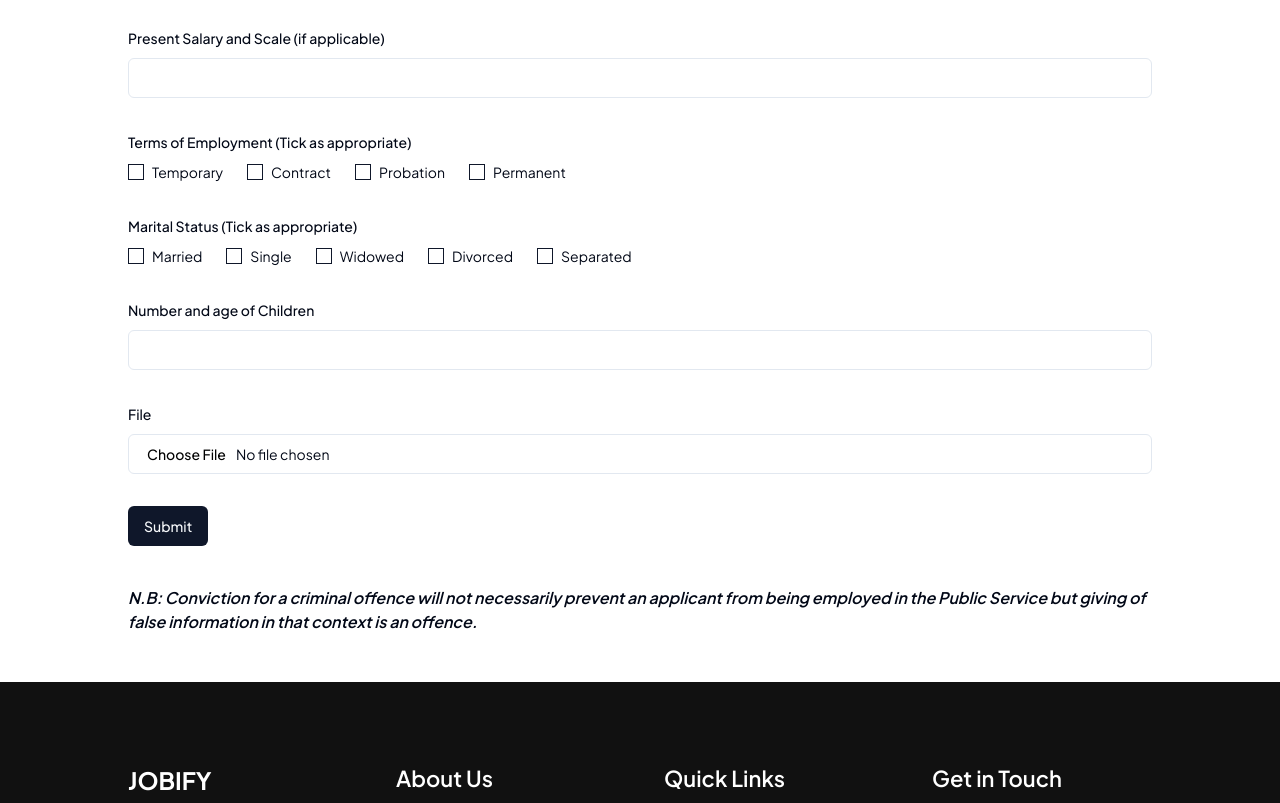
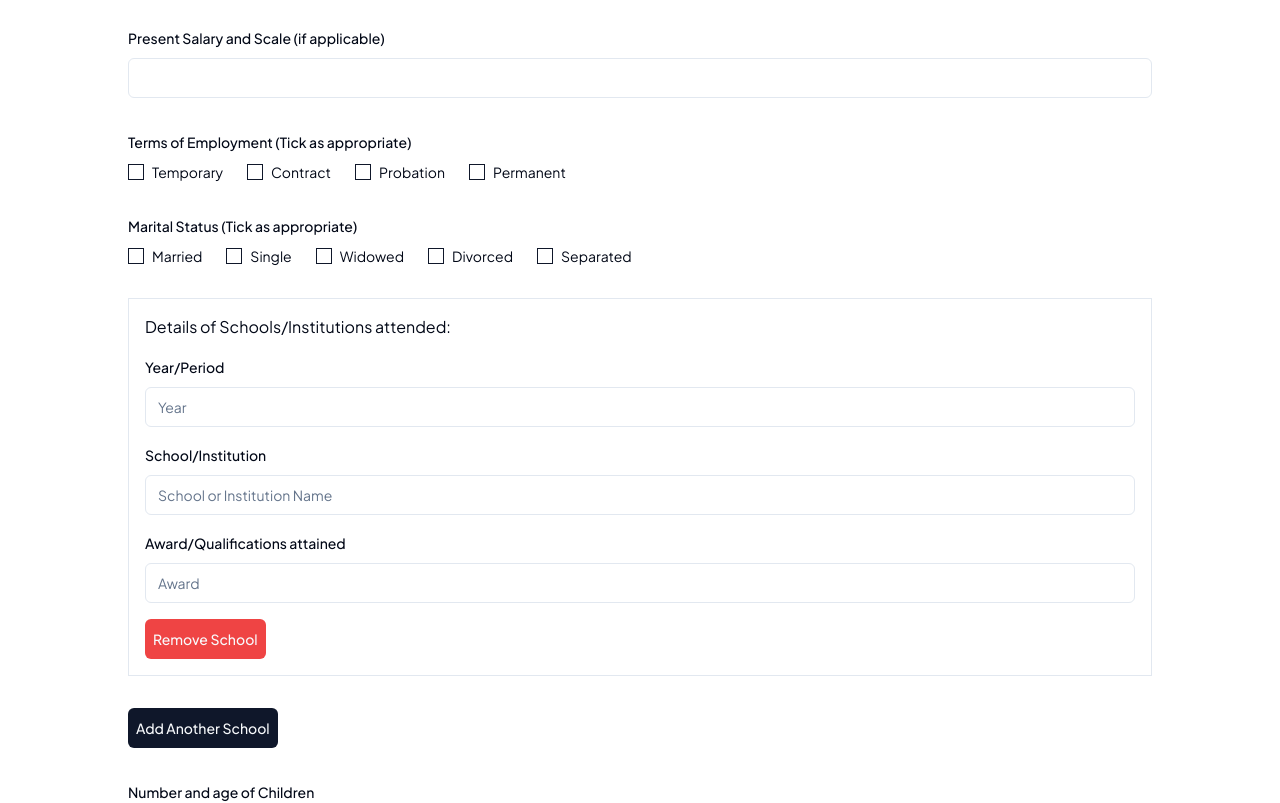
Before and after one commit to TroyMoses/job-portal, a Next.js app: page /jobs/application/1 in a window 1280 px wide. Shown: the part 1810-2613 px from the top of the page. Built offline with nearby package versions, Linux system fonts and the light colour scheme; no server answers.

Commit message:
schools on form

```diff
--- a/src/app/jobs/application/[id]/page.tsx
+++ b/src/app/jobs/application/[id]/page.tsx
@@ -20,7 +20,7 @@ import { api } from "../../../../../convex/_generated/api";
 import { z } from "zod";
 
 import { zodResolver } from "@hookform/resolvers/zod";
-import { useForm } from "react-hook-form";
+import { useFieldArray, useForm } from "react-hook-form";
 import { useState } from "react";
 import { useToast } from "@/components/ui/use-toast";
 import { Loader2 } from "lucide-react";
@@ -51,6 +51,16 @@ const formSchema = z.object({
   termsofemployment: z.string().min(1).max(100),
   maritalstatus: z.string().min(1).max(100),
   children: z.string().min(1).max(100),
+  schools: z.array(
+    z.object({
+      year: z
+        .string()
+        .min(4, "Enter a valid year")
+        .max(4, "Enter a valid year"),
+      schoolName: z.string().min(1, "School name is required"),
+      award: z.string().min(1, "Award is required"),
+    })
+  ),
 });
 
 const JobApplication = ({ params }: { params: { id: string } }) => {
@@ -82,7 +92,13 @@ const JobApplication = ({ params }: { params: { id: string } }) => {
       termsofemployment: "",
       maritalstatus: "",
       children: "",
+      schools: [{ year: "", schoolName: "", award: "" }],
     },
+  });
+
+  const { fields, append, remove } = useFieldArray({
+    control: form.control,
+    name: "schools", // Manage the "schools" array
   });
 
   const fileRef = form.register("file");
@@ -457,7 +473,7 @@ const JobApplication = ({ params }: { params: { id: string } }) => {
                   render={({ field }) => (
                     <FormItem>
                       <FormLabel>
-                      Terms of Employment {"("}Tick as appropriate{")"}
+                        Terms of Employment {"("}Tick as appropriate{")"}
                       </FormLabel>
                       <FormControl>
                         <RadioGroup
@@ -529,14 +545,78 @@ const JobApplication = ({ params }: { params: { id: string } }) => {
                   )}
                 />
 
+                {fields.map((field, index) => (
+                  <div key={field.id} className="space-y-4 border p-4">
+                    <h2>Details of Schools/Institutions attended:</h2>
+                    <FormField
+                      control={form.control}
+                      name={`schools.${index}.year`}
+                      render={({ field }) => (
+                        <FormItem>
+                          <FormLabel>Year/Period</FormLabel>
+                          <FormControl>
+                            <Input {...field} placeholder="Year" />
+                          </FormControl>
+                          <FormMessage />
+                        </FormItem>
+                      )}
+                    />
+                    <FormField
+                      control={form.control}
+                      name={`schools.${index}.schoolName`}
+                      render={({ field }) => (
+                        <FormItem>
+                          <FormLabel>School/Institution</FormLabel>
+                          <FormControl>
+                            <Input {...field} placeholder="School or Institution Name" />
+                          </FormControl>
+                          <FormMessage />
+                        </FormItem>
+                      )}
+                    />
+                    <FormField
+                      control={form.control}
+                      name={`schools.${index}.award`}
+                      render={({ field }) => (
+                        <FormItem>
+                          <FormLabel>Award/Qualifications attained</FormLabel>
+                          <FormControl>
+                            <Input {...field} placeholder="Award" />
+                          </FormControl>
+                          <FormMessage />
+                        </FormItem>
+                      )}
+                    />
+
+                    {/* Remove school entry button */}
+                    <Button
+                      type="button"
+                      variant="destructive"
+                      onClick={() => remove(index)}
+                      className="text-sm px-2 py-1"
+                    >
+                      Remove School
+                    </Button>
+                  </div>
+                ))}
+
+                {/* Button to add another school */}
+                <Button
+                  type="button"
+                  onClick={() =>
+                    append({ year: "", schoolName: "", award: "" })
+                  }
+                  className="text-sm px-2 py-1"
+                >
+                  Add Another School
+                </Button>
+
                 <FormField
                   control={form.control}
                   name="children"
                   render={({ field }) => (
                     <FormItem>
-                      <FormLabel>
-                        Number and age of Children
-                      </FormLabel>
+                      <FormLabel>Number and age of Children</FormLabel>
                       <FormControl>
                         <Input {...field} />
                       </FormControl>
@@ -562,12 +642,12 @@ const JobApplication = ({ params }: { params: { id: string } }) => {
                 <Button
                   type="submit"
                   disabled={form.formState.isSubmitting}
-                  className="flex gap-1"
+                  className="flex gap-1 text-lg"
                 >
                   {form.formState.isSubmitting && (
                     <Loader2 className="h-4 w-4 animate-spin" />
                   )}
-                  Submit
+                  Submit Form
                 </Button>
               </form>
             </Form>
```
